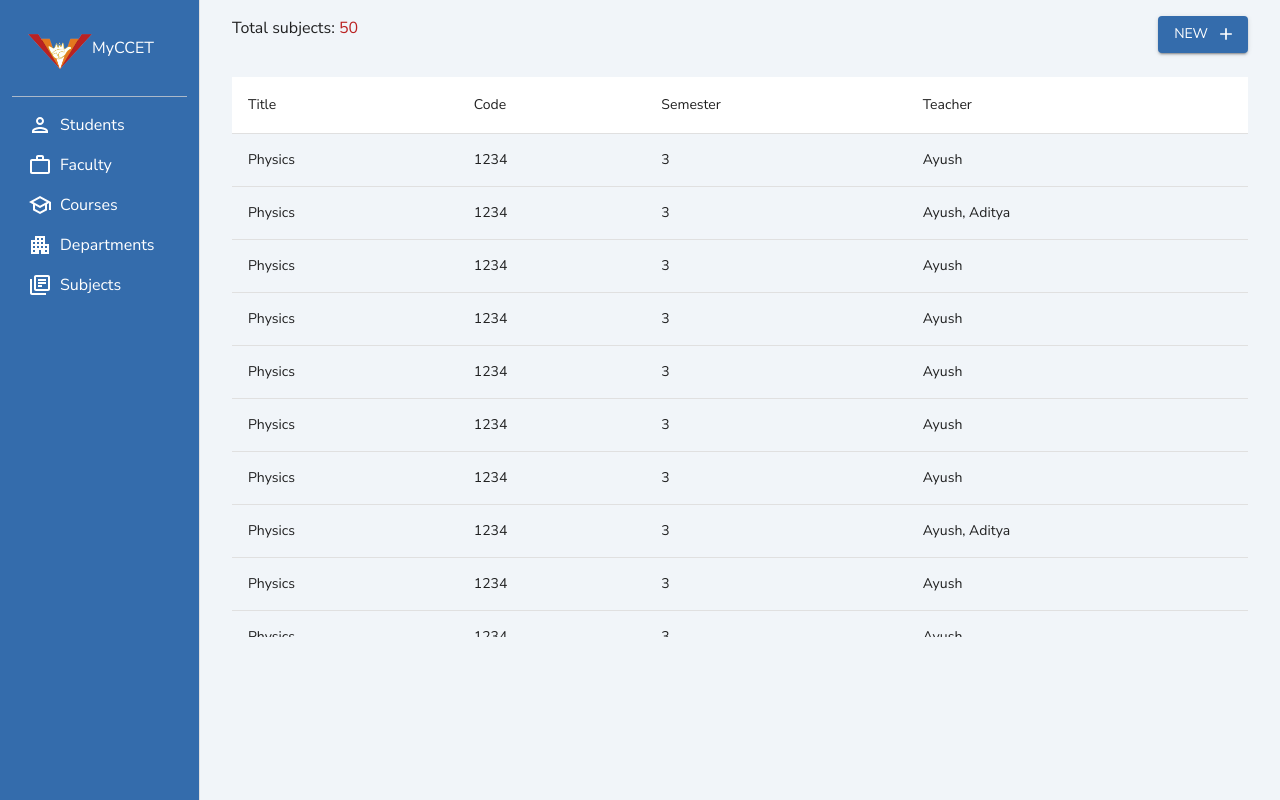
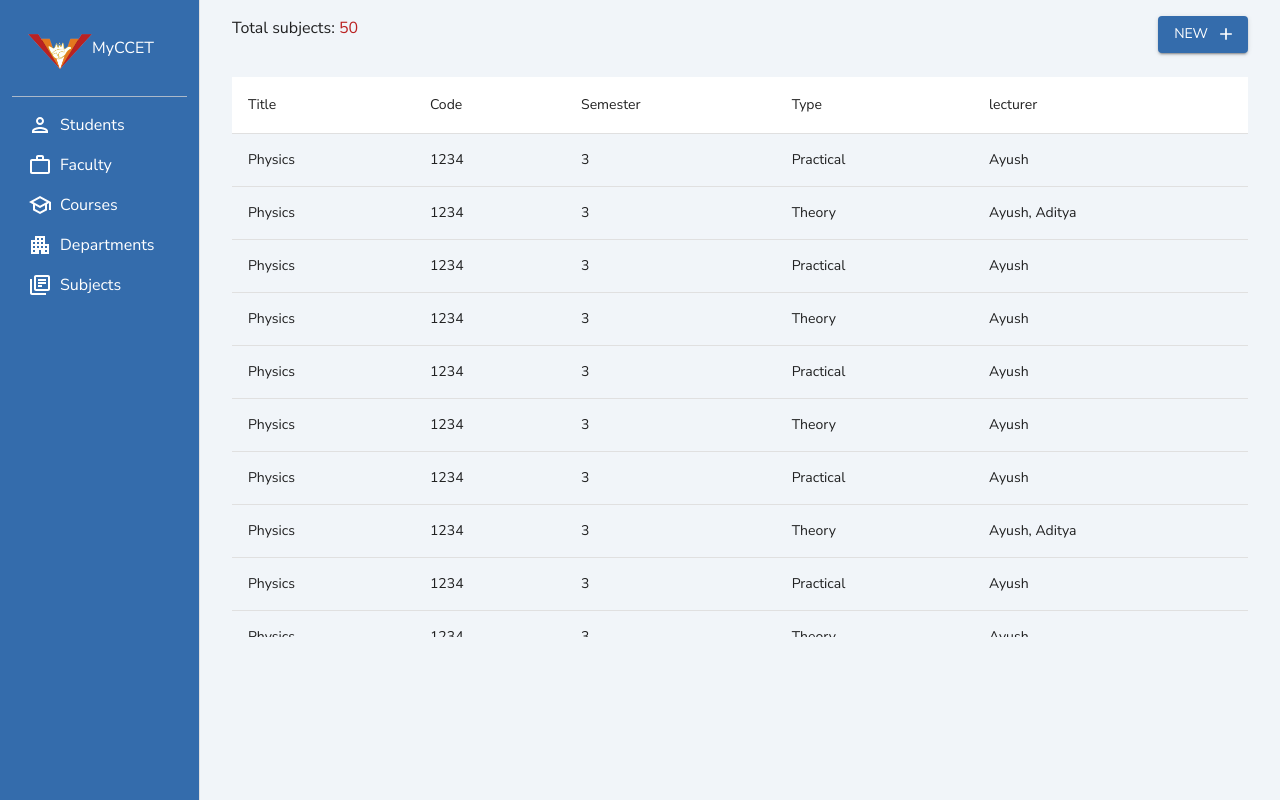
Before and after one commit to aayushchugh/myccet-admin, a React (Vite) app: page /subjects in a window 1280 px wide. Built offline with nearby package versions, Linux system fonts and the light colour scheme.

Commit message:
form to create subject

```diff
--- a/src/pages/auth/login/Login.tsx
+++ b/src/pages/auth/login/Login.tsx
@@ -1,6 +1,6 @@
 import { ChangeEvent, FC, FormEvent, useState } from "react";
 import loginImg from "../../../assets/images/background/login.jpg";
-import { TextField, Typography } from "@mui/material";
+import { FormControl, TextField, Typography } from "@mui/material";
 import Button from "../../../components/Button/Button";
 import { useNavigate } from "react-router-dom";
 import { Link } from "react-router-dom";
@@ -60,6 +60,7 @@ const LoginPage: FC = () => {
 							Welcome Back!
 						</Typography>
 
+						<FormControl fullWidth required>
 							<TextField
 								label="Email"
 								type="email"
@@ -70,7 +71,9 @@ const LoginPage: FC = () => {
 								required
 								fullWidth
 							/>
+						</FormControl>
 
+						<FormControl fullWidth required>
 							<TextField
 								label="Password"
 								type="password"
@@ -81,6 +84,7 @@ const LoginPage: FC = () => {
 								required
 								fullWidth
 							/>
+						</FormControl>
 
 						<Typography
 							variant="subtitle2"
--- a/src/pages/subjects/Subjects.tsx
+++ b/src/pages/subjects/Subjects.tsx
@@ -1,66 +1,123 @@
 import {
+	Accordion,
+	AccordionDetails,
+	AccordionSummary,
+	FormControl,
+	InputLabel,
+	MenuItem,
+	Select,
 	Table,
 	TableBody,
 	TableCell,
 	TableContainer,
 	TableHead,
 	TableRow,
+	TextField,
 	Typography,
 } from "@mui/material";
-import { FC } from "react";
+import { FC, useState } from "react";
 import Button from "../../components/Button/Button";
 import AddIcon from "@mui/icons-material/Add";
 
 const subjectData = [
-	{ title: "Physics", code: 1234, semester: 3, teacher: ["Ayush"] },
-	{ title: "Physics", code: 1234, semester: 3, teacher: ["Ayush", "Aditya"] },
-	{ title: "Physics", code: 1234, semester: 3, teacher: ["Ayush"] },
-	{ title: "Physics", code: 1234, semester: 3, teacher: ["Ayush"] },
-	{ title: "Physics", code: 1234, semester: 3, teacher: ["Ayush"] },
-	{ title: "Physics", code: 1234, semester: 3, teacher: ["Ayush"] },
-	{ title: "Physics", code: 1234, semester: 3, teacher: ["Ayush"] },
-	{ title: "Physics", code: 1234, semester: 3, teacher: ["Ayush", "Aditya"] },
-	{ title: "Physics", code: 1234, semester: 3, teacher: ["Ayush"] },
-	{ title: "Physics", code: 1234, semester: 3, teacher: ["Ayush"] },
-	{ title: "Physics", code: 1234, semester: 3, teacher: ["Ayush"] },
-	{ title: "Physics", code: 1234, semester: 3, teacher: ["Ayush"] },
-	{ title: "Physics", code: 1234, semester: 3, teacher: ["Ayush"] },
-	{ title: "Physics", code: 1234, semester: 3, teacher: ["Ayush"] },
-	{ title: "Physics", code: 1234, semester: 3, teacher: ["Ayush"] },
-	{ title: "Physics", code: 1234, semester: 3, teacher: ["Ayush", "Aditya"] },
-	{ title: "Physics", code: 1234, semester: 3, teacher: ["Ayush"] },
-	{ title: "Physics", code: 1234, semester: 3, teacher: ["Ayush"] },
-	{ title: "Physics", code: 1234, semester: 3, teacher: ["Ayush"] },
-	{ title: "Physics", code: 1234, semester: 3, teacher: ["Ayush"] },
-	{ title: "Physics", code: 1234, semester: 3, teacher: ["Ayush"] },
-	{ title: "Physics", code: 1234, semester: 3, teacher: ["Ayush"] },
-	{ title: "Physics", code: 1234, semester: 3, teacher: ["Ayush"] },
-	{ title: "Physics", code: 1234, semester: 3, teacher: ["Ayush"] },
-	{ title: "Physics", code: 1234, semester: 3, teacher: ["Ayush"] },
-	{ title: "Physics", code: 1234, semester: 3, teacher: ["Ayush"] },
-	{ title: "Physics", code: 1234, semester: 3, teacher: ["Ayush"] },
-	{ title: "Physics", code: 1234, semester: 3, teacher: ["Ayush"] },
-	{ title: "Physics", code: 1234, semester: 3, teacher: ["Ayush"] },
-	{ title: "Physics", code: 1234, semester: 3, teacher: ["Ayush"] },
-	{ title: "Physics", code: 1234, semester: 3, teacher: ["Ayush"] },
-	{ title: "Physics", code: 1234, semester: 3, teacher: ["Ayush"] },
-	{ title: "Physics", code: 1234, semester: 3, teacher: ["Ayush"] },
-	{ title: "Physics", code: 1234, semester: 3, teacher: ["Ayush"] },
-	{ title: "Physics", code: 1234, semester: 3, teacher: ["Ayush"] },
-	{ title: "Physics", code: 1234, semester: 3, teacher: ["Ayush"] },
-	{ title: "Physics", code: 1234, semester: 3, teacher: ["Ayush"] },
-	{ title: "Physics", code: 1234, semester: 3, teacher: ["Ayush"] },
+	{ title: "Physics", code: 1234, semester: 3, type: "Practical", lecturer: ["Ayush"] },
+	{ title: "Physics", code: 1234, semester: 3, type: "Theory", lecturer: ["Ayush", "Aditya"] },
+	{ title: "Physics", code: 1234, semester: 3, type: "Practical", lecturer: ["Ayush"] },
+	{ title: "Physics", code: 1234, semester: 3, type: "Theory", lecturer: ["Ayush"] },
+	{ title: "Physics", code: 1234, semester: 3, type: "Practical", lecturer: ["Ayush"] },
+	{ title: "Physics", code: 1234, semester: 3, type: "Theory", lecturer: ["Ayush"] },
+	{ title: "Physics", code: 1234, semester: 3, type: "Practical", lecturer: ["Ayush"] },
+	{ title: "Physics", code: 1234, semester: 3, type: "Theory", lecturer: ["Ayush", "Aditya"] },
+	{ title: "Physics", code: 1234, semester: 3, type: "Practical", lecturer: ["Ayush"] },
+	{ title: "Physics", code: 1234, semester: 3, type: "Theory", lecturer: ["Ayush"] },
+	{ title: "Physics", code: 1234, semester: 3, type: "Practical", lecturer: ["Ayush"] },
+	{ title: "Physics", code: 1234, semester: 3, type: "Theory", lecturer: ["Ayush"] },
+	{ title: "Physics", code: 1234, semester: 3, type: "Practical", lecturer: ["Ayush"] },
+	{ title: "Physics", code: 1234, semester: 3, type: "Theory", lecturer: ["Ayush"] },
+	{ title: "Physics", code: 1234, semester: 3, type: "Practical", lecturer: ["Ayush"] },
+	{ title: "Physics", code: 1234, semester: 3, type: "Theory", lecturer: ["Ayush", "Aditya"] },
+	{ title: "Physics", code: 1234, semester: 3, type: "Practical", lecturer: ["Ayush"] },
+	{ title: "Physics", code: 1234, semester: 3, type: "Theory", lecturer: ["Ayush"] },
+	{ title: "Physics", code: 1234, semester: 3, type: "Practical", lecturer: ["Ayush"] },
+	{ title: "Physics", code: 1234, semester: 3, type: "Theory", lecturer: ["Ayush"] },
+	{ title: "Physics", code: 1234, semester: 3, type: "Practical", lecturer: ["Ayush"] },
+	{ title: "Physics", code: 1234, semester: 3, type: "Theory", lecturer: ["Ayush"] },
+	{ title: "Physics", code: 1234, semester: 3, type: "Practical", lecturer: ["Ayush"] },
+	{ title: "Physics", code: 1234, semester: 3, type: "Theory", lecturer: ["Ayush"] },
+	{ title: "Physics", code: 1234, semester: 3, type: "Practical", lecturer: ["Ayush"] },
+	{ title: "Physics", code: 1234, semester: 3, type: "Theory", lecturer: ["Ayush"] },
+	{ title: "Physics", code: 1234, semester: 3, type: "Practical", lecturer: ["Ayush"] },
+	{ title: "Physics", code: 1234, semester: 3, type: "Practical", lecturer: ["Ayush"] },
+	{ title: "Physics", code: 1234, semester: 3, type: "Practical", lecturer: ["Ayush"] },
+	{ title: "Physics", code: 1234, semester: 3, type: "Practical", lecturer: ["Ayush"] },
+	{ title: "Physics", code: 1234, semester: 3, type: "Practical", lecturer: ["Ayush"] },
+	{ title: "Physics", code: 1234, semester: 3, type: "Practical", lecturer: ["Ayush"] },
+	{ title: "Physics", code: 1234, semester: 3, type: "Practical", lecturer: ["Ayush"] },
+	{ title: "Physics", code: 1234, semester: 3, type: "Practical", lecturer: ["Ayush"] },
+	{ title: "Physics", code: 1234, semester: 3, type: "Practical", lecturer: ["Ayush"] },
+	{ title: "Physics", code: 1234, semester: 3, type: "Practical", lecturer: ["Ayush"] },
+	{ title: "Physics", code: 1234, semester: 3, type: "Practical", lecturer: ["Ayush"] },
+	{ title: "Physics", code: 1234, semester: 3, type: "Practical", lecturer: ["Ayush"] },
 ];
 
 const Subjects: FC = () => {
+	const [isAccordianExpanded, setIsAccordianExpanded] = useState(false);
+
+	const handleAccordianChange = () => {
+		setIsAccordianExpanded((prevState) => !prevState);
+	};
+
 	return (
 		<div>
 			<div className="flex justify-between">
 				<Typography>
 					Total subjects: <span className="text-secondary">50</span>
 				</Typography>
-				<Button endIcon={<AddIcon />}>New</Button>
+				<Button
+					endIcon={!isAccordianExpanded && <AddIcon />}
+					onClick={handleAccordianChange}
+				>
+					{isAccordianExpanded ? "Cancel" : "New"}
+				</Button>
 			</div>
+
+			<Accordion
+				elevation={0}
+				expanded={isAccordianExpanded}
+				className="!bg-slate-100 !static"
+			>
+				<AccordionSummary className="!hidden" />
+				<AccordionDetails className="!m-0 !outline-none !border-none">
+					<form>
+						<FormControl fullWidth required margin="normal">
+							<TextField label="Title" placeholder="Maths" required />
+						</FormControl>
+
+						<FormControl fullWidth required margin="normal">
+							<TextField type="number" label="Code" placeholder="1234" required />
+						</FormControl>
+
+						<FormControl fullWidth margin="normal" required>
+							<InputLabel>Type</InputLabel>
+							<Select label="Type" required>
+								<MenuItem value={0}>Theory</MenuItem>
+								<MenuItem value={1}>Practical</MenuItem>
+							</Select>
+						</FormControl>
+
+						<FormControl fullWidth margin="normal" required>
+							<InputLabel>Lecturer</InputLabel>
+							<Select label="Lecturer" required>
+								<MenuItem value="1">Ayush</MenuItem>
+								<MenuItem value="2">Aditya</MenuItem>
+								<MenuItem value="3">Kirti</MenuItem>
+							</Select>
+						</FormControl>
+
+						<Button endIcon={<AddIcon />}>Create</Button>
+					</form>
+				</AccordionDetails>
+			</Accordion>
 
 			<TableContainer className="mt-6 max-h-[70vh]">
 				<Table stickyHeader>
@@ -69,7 +126,8 @@ const Subjects: FC = () => {
 							<TableCell>Title</TableCell>
 							<TableCell>Code</TableCell>
 							<TableCell>Semester</TableCell>
-							<TableCell>Teacher</TableCell>
+							<TableCell>Type</TableCell>
+							<TableCell>lecturer</TableCell>
 						</TableRow>
 					</TableHead>
 					<TableBody>
@@ -78,7 +136,8 @@ const Subjects: FC = () => {
 								<TableCell>{subject.title}</TableCell>
 								<TableCell>{subject.code}</TableCell>
 								<TableCell>{subject.semester}</TableCell>
-								<TableCell>{subject.teacher.join(", ")}</TableCell>
+								<TableCell>{subject.type}</TableCell>
+								<TableCell>{subject.lecturer.join(", ")}</TableCell>
 							</TableRow>
 						))}
 					</TableBody>
```
Lines whose indentation alone changed are shown as unchanged.
